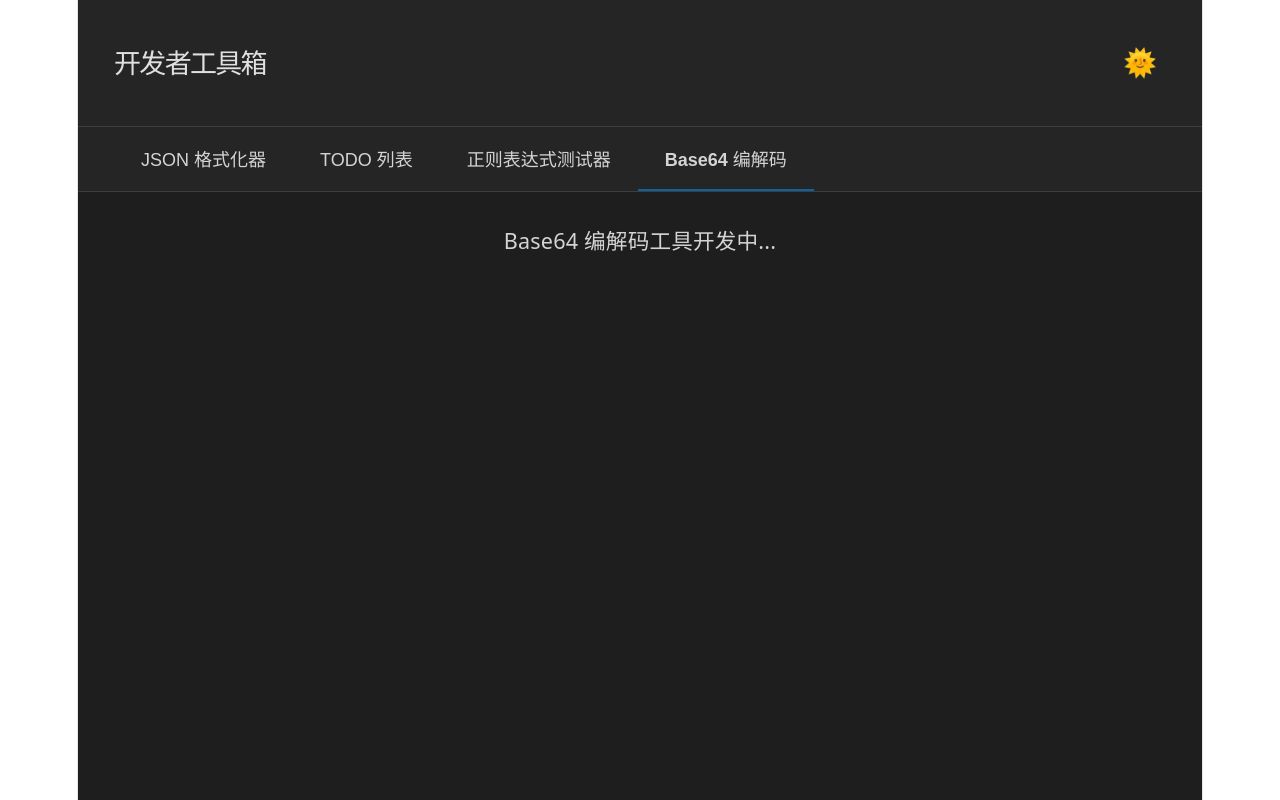
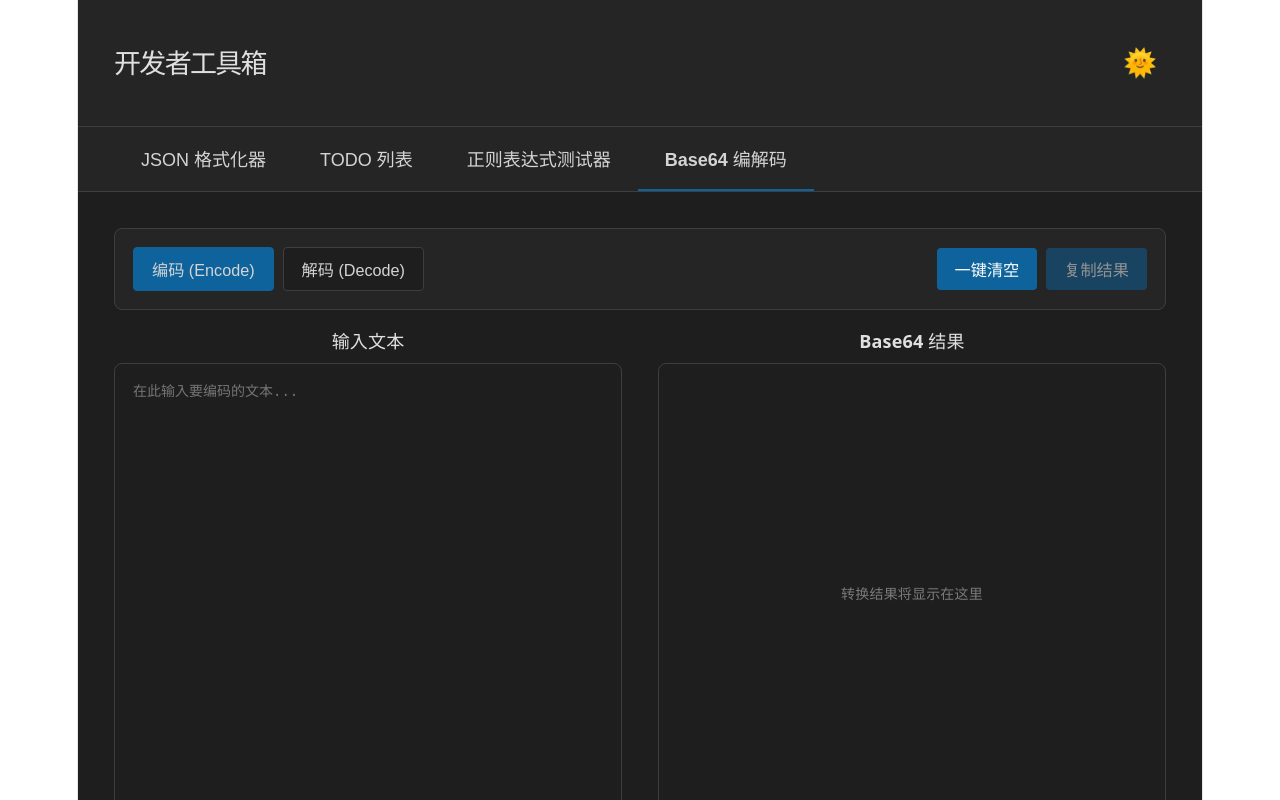
Before and after one commit to Be-Human/dev-toolbox, a React (Vite) app: page / in a window 1280 px wide. Both pictures are taken after a click on the button "Base64 编解码". Shown: the top 800 px of the page. Built offline with nearby package versions, Linux system fonts and the light colour scheme.

Commit message:
feat(base64): 添加 Base64 编解码组件
实现 Base64 编码解码功能组件，包含编码/解码模式切换、输入输出区域、错误提示和复制功能
添加对应的样式文件支持暗黑模式

```diff
--- a/src/App.css
+++ b/src/App.css
@@ -790,4 +790,251 @@
   .regex-match-details {
     max-height: 400px;
   }
+
+  .base64-content {
+    grid-template-columns: 1fr;
+    height: auto;
+    min-height: 500px;
+  }
+
+  .base64-input,
+  .base64-output {
+    min-height: 250px;
+  }
 }
+
+.base64-codec {
+  display: flex;
+  flex-direction: column;
+  gap: 1rem;
+}
+
+.base64-toolbar {
+  display: flex;
+  justify-content: space-between;
+  align-items: center;
+  padding: 1rem;
+  border-radius: 8px;
+  background-color: var(--light-card);
+  border: 1px solid var(--light-border);
+  flex-wrap: wrap;
+  gap: 1rem;
+}
+
+.app.dark .base64-toolbar {
+  background-color: var(--dark-card);
+  border: 1px solid var(--dark-border);
+}
+
+.base64-mode-toggle {
+  display: flex;
+  gap: 0.5rem;
+}
+
+.mode-button {
+  padding: 0.5rem 1rem;
+  border: 1px solid var(--light-border);
+  border-radius: 4px;
+  cursor: pointer;
+  font-size: 0.9rem;
+  transition: all 0.2s ease;
+  background-color: var(--light-bg);
+  color: var(--light-text);
+}
+
+.app.dark .mode-button {
+  border: 1px solid var(--dark-border);
+  background-color: var(--dark-bg);
+  color: var(--dark-text);
+}
+
+.mode-button:hover:not(.active) {
+  background-color: var(--light-hover);
+}
+
+.app.dark .mode-button:hover:not(.active) {
+  background-color: var(--dark-hover);
+}
+
+.mode-button.active {
+  background-color: var(--light-button);
+  color: white;
+  border-color: var(--light-button);
+}
+
+.app.dark .mode-button.active {
+  background-color: var(--dark-button);
+  border-color: var(--dark-button);
+}
+
+.base64-actions {
+  display: flex;
+  gap: 0.5rem;
+}
+
+.base64-button {
+  padding: 0.5rem 1rem;
+  border: none;
+  border-radius: 4px;
+  cursor: pointer;
+  font-size: 0.9rem;
+  transition: all 0.2s ease;
+  background-color: var(--light-button);
+  color: white;
+}
+
+.app.dark .base64-button {
+  background-color: var(--dark-button);
+}
+
+.base64-button:hover:not(:disabled) {
+  background-color: var(--light-button-hover);
+}
+
+.app.dark .base64-button:hover:not(:disabled) {
+  background-color: var(--dark-button-hover);
+}
+
+.base64-button:disabled {
+  opacity: 0.5;
+  cursor: not-allowed;
+}
+
+.base64-button.copy-button {
+  min-width: 100px;
+}
+
+.base64-content {
+  display: grid;
+  grid-template-columns: 1fr 1fr;
+  gap: 2rem;
+  height: calc(100vh - 300px);
+  min-height: 400px;
+}
+
+.base64-input-container,
+.base64-output-container {
+  display: flex;
+  flex-direction: column;
+  gap: 0.5rem;
+}
+
+.base64-input-container h3,
+.base64-output-container h3 {
+  font-size: 1rem;
+  font-weight: 600;
+  color: var(--light-text);
+}
+
+.app.dark .base64-input-container h3,
+.app.dark .base64-output-container h3 {
+  color: #e0e0e0;
+}
+
+.base64-input {
+  flex: 1;
+  padding: 1rem;
+  border: 1px solid var(--light-border);
+  border-radius: 8px;
+  font-family: 'Courier New', monospace;
+  font-size: 14px;
+  line-height: 1.5;
+  resize: none;
+  background-color: var(--light-bg);
+  color: var(--light-text);
+}
+
+.app.dark .base64-input {
+  border: 1px solid var(--dark-border);
+  background-color: var(--dark-bg);
+  color: var(--dark-text);
+}
+
+.base64-output {
+  flex: 1;
+  padding: 1rem;
+  border: 1px solid var(--light-border);
+  border-radius: 8px;
+  font-family: 'Courier New', monospace;
+  font-size: 14px;
+  line-height: 1.5;
+  overflow: auto;
+  background-color: var(--light-bg);
+  color: var(--light-text);
+  white-space: pre-wrap;
+  word-break: break-all;
+}
+
+.app.dark .base64-output {
+  border: 1px solid var(--dark-border);
+  background-color: var(--dark-bg);
+  color: var(--dark-text);
+}
+
+.base64-placeholder {
+  display: flex;
+  align-items: center;
+  justify-content: center;
+  height: 100%;
+  color: var(--light-text);
+  opacity: 0.5;
+}
+
+.app.dark .base64-placeholder {
+  color: var(--dark-text);
+}
+
+.base64-error {
+  color: var(--light-error);
+  font-size: 0.9rem;
+  padding: 0.75rem 1rem;
+  border-radius: 4px;
+  background-color: rgba(255, 77, 79, 0.1);
+  border: 1px solid rgba(255, 77, 79, 0.3);
+}
+
+.app.dark .base64-error {
+  color: var(--dark-error);
+  background-color: rgba(244, 135, 113, 0.1);
+  border: 1px solid rgba(244, 135, 113, 0.3);
+}
+
+.base64-info {
+  padding: 1rem;
+  border-radius: 8px;
+  background-color: var(--light-card);
+  border: 1px solid var(--light-border);
+  display: flex;
+  flex-direction: column;
+  gap: 0.5rem;
+}
+
+.app.dark .base64-info {
+  background-color: var(--dark-card);
+  border: 1px solid var(--dark-border);
+}
+
+.info-item {
+  display: flex;
+  gap: 0.5rem;
+  font-size: 0.9rem;
+}
+
+.info-label {
+  font-weight: 500;
+  color: var(--light-text);
+}
+
+.app.dark .info-label {
+  color: #e0e0e0;
+}
+
+.info-value {
+  color: var(--light-text);
+  opacity: 0.8;
+}
+
+.app.dark .info-value {
+  color: var(--dark-text);
+  opacity: 0.8;
+}
--- a/src/App.jsx
+++ b/src/App.jsx
@@ -2,6 +2,7 @@ import { useState } from 'react'
 import './App.css'
 import JsonFormatter from './components/JsonFormatter'
 import RegexTester from './components/RegexTester'
+import Base64Codec from './components/Base64Codec'
 
 function App() {
   const [activeTab, setActiveTab] = useState('json-formatter')
@@ -50,7 +51,7 @@ function App() {
         {activeTab === 'json-formatter' && <JsonFormatter />}
         {activeTab === 'todo' && <div className="placeholder">TODO 列表工具开发中...</div>}
         {activeTab === 'regex' && <RegexTester />}
-        {activeTab === 'base64' && <div className="placeholder">Base64 编解码工具开发中...</div>}
+        {activeTab === 'base64' && <Base64Codec />}
       </main>
     </div>
   )
--- /dev/null
+++ b/src/components/Base64Codec.jsx
@@ -0,0 +1,125 @@
+import { useState, useEffect } from 'react'
+
+function Base64Codec() {
+  const [mode, setMode] = useState('encode')
+  const [input, setInput] = useState('')
+  const [output, setOutput] = useState('')
+  const [error, setError] = useState(null)
+  const [copySuccess, setCopySuccess] = useState(false)
+
+  useEffect(() => {
+    if (!input.trim()) {
+      setOutput('')
+      setError(null)
+      return
+    }
+
+    try {
+      if (mode === 'encode') {
+        setOutput(btoa(unescape(encodeURIComponent(input))))
+        setError(null)
+      } else {
+        setOutput(decodeURIComponent(escape(atob(input))))
+        setError(null)
+      }
+    } catch (e) {
+      setOutput('')
+      setError('非法 Base64 格式，请检查输入内容')
+    }
+  }, [input, mode])
+
+  const handleModeChange = (newMode) => {
+    setMode(newMode)
+    setError(null)
+  }
+
+  const handleClear = () => {
+    setInput('')
+    setOutput('')
+    setError(null)
+  }
+
+  const handleCopy = () => {
+    if (output) {
+      navigator.clipboard.writeText(output)
+        .then(() => {
+          setCopySuccess(true)
+          setTimeout(() => setCopySuccess(false), 2000)
+        })
+        .catch(err => {
+          console.error('复制失败:', err)
+        })
+    }
+  }
+
+  return (
+    <div className="base64-codec">
+      <div className="base64-toolbar">
+        <div className="base64-mode-toggle">
+          <button
+            className={`mode-button ${mode === 'encode' ? 'active' : ''}`}
+            onClick={() => handleModeChange('encode')}
+          >
+            编码 (Encode)
+          </button>
+          <button
+            className={`mode-button ${mode === 'decode' ? 'active' : ''}`}
+            onClick={() => handleModeChange('decode')}
+          >
+            解码 (Decode)
+          </button>
+        </div>
+        <div className="base64-actions">
+          <button className="base64-button" onClick={handleClear}>
+            一键清空
+          </button>
+          <button
+            className="base64-button copy-button"
+            onClick={handleCopy}
+            disabled={!output}
+          >
+            {copySuccess ? '已复制' : '复制结果'}
+          </button>
+        </div>
+      </div>
+
+      <div className="base64-content">
+        <div className="base64-input-container">
+          <h3>{mode === 'encode' ? '输入文本' : '输入 Base64'}</h3>
+          <textarea
+            className="base64-input"
+            value={input}
+            onChange={(e) => setInput(e.target.value)}
+            placeholder={mode === 'encode' ? '在此输入要编码的文本...' : '在此输入要解码的 Base64 字符串...'}
+          />
+        </div>
+
+        <div className="base64-output-container">
+          <h3>{mode === 'encode' ? 'Base64 结果' : '文本结果'}</h3>
+          <div className="base64-output">
+            {output || <div className="base64-placeholder">转换结果将显示在这里</div>}
+          </div>
+        </div>
+      </div>
+
+      {error && (
+        <div className="base64-error">
+          {error}
+        </div>
+      )}
+
+      <div className="base64-info">
+        <div className="info-item">
+          <span className="info-label">编码模式：</span>
+          <span className="info-value">将普通文本转换为 Base64 字符串</span>
+        </div>
+        <div className="info-item">
+          <span className="info-label">解码模式：</span>
+          <span className="info-value">将 Base64 字符串还原为普通文本</span>
+        </div>
+      </div>
+    </div>
+  )
+}
+
+export default Base64Codec
```
